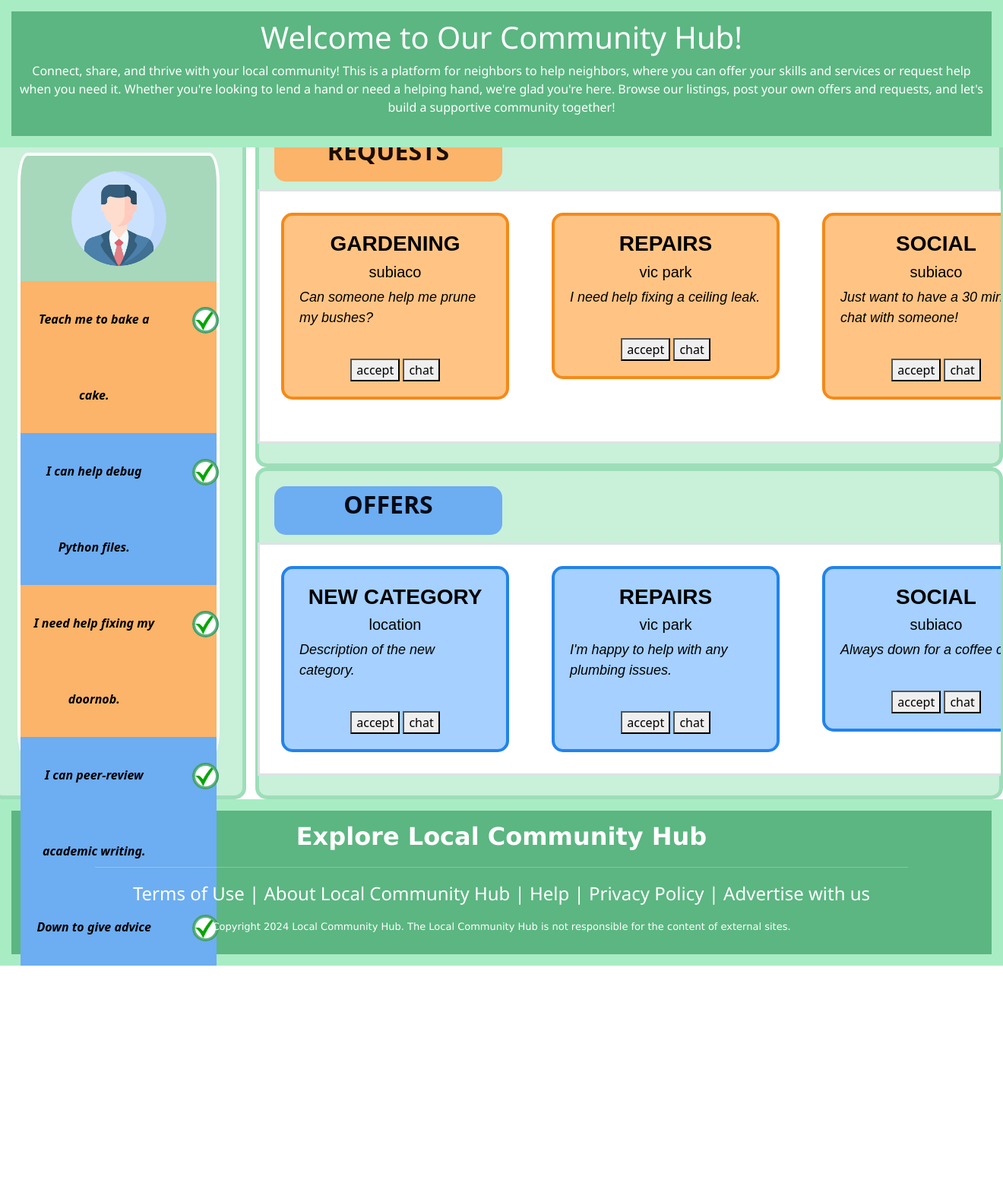
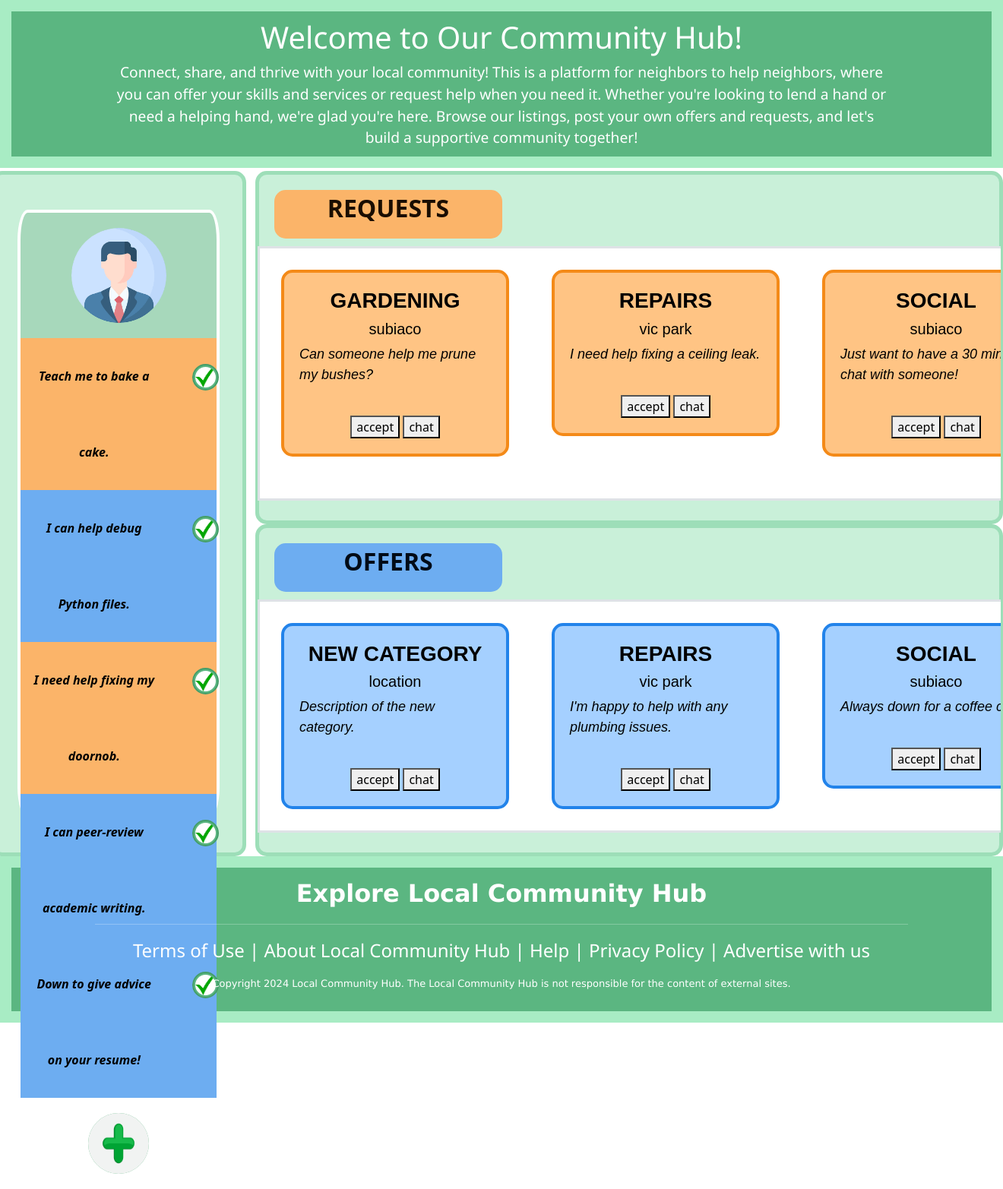
Before and after one commit to Divrr/CITS3403-project, a Flask app: page / in a window 1320 px wide; the page is wider, and only the part inside the window is pictured. Shown: that part at 76% size. Before the commit the page ends 1271 px from the top of that part, so only its background shows below. Run offline with Flask 3, Linux system fonts and the light colour scheme.

Commit message:
Update scrapstyle.css
Changes to the CSS:
1. Enhanced Text Formatting:
    * Font Size: Increased the font size for the .welcome_message class to make the welcome text slightly larger and more readable.

    * Text Alignment: Changed the text alignment to center for the .welcome_message to ensure the text is centrally aligned within the block.

    * Padding and Margin Adjustments: Adjusted padding and margins for the .welcome_message to better center the text and control its width within the block. This prevents the text from extending to the edges and improves visual appeal.

2. Preventing Block Expansion:
    * Overflow Property: Added overflow: hidden; to the .heading class to prevent the fixed block from growing larger than intended, ensuring all content fits neatly within its borders.

3. Fixed Block Positioning and Layering:
    * Position and Width: Ensured the .fixed_heading remains fixed at the top with a width of 100%, covering the full width of the viewport.

    * Z-index: Added a z-index property to ensure the fixed header remains on top of other content when scrolling.

4. Main Content Adjustment:
    * Padding-Top: Increased the padding-top of the <main> tag significantly to 225px to ensure enough vertical space is provided below the fixed header. This change prevents the main content from being obscured by the fixed header, making sure all subsequent content starts well below the header and remains visible.

```diff
--- a/app/static/scrapstyle.css
+++ b/app/static/scrapstyle.css
@@ -9,7 +9,8 @@ body {
     width: 100%;
     padding: 10px;
     border: solid 15px rgb(168, 236, 196);
-    font-family: 'Segoe UI', Tahoma, Geneva, Verdana, sans-serif
+    font-family: 'Segoe UI', Tahoma, Geneva, Verdana, sans-serif;
+    overflow: hidden; /* Keeps contents within the block */
 }
 
 .fixed_heading {
@@ -17,13 +18,19 @@ body {
     top: 0;
     left: 0;
     width: 100%;
+    z-index: 1000; /* Ensures it stays on top of other content */
+}
+
+.welcome_message {
+    margin: 0 auto; /* Centers the text horizontally */
+    font-size: 1.2em; /* Slightly larger font size for better readability */
+    text-align: center; /* Central text alignment */
+    padding: 0 10%; /* Horizontal padding to control text width */
 }
 
 main {
-    padding-top: 150px;
-
-    /* Adjust the padding value to create space below the fixed header */
- }
+    padding-top: 225px; /* Increased to provide adequate space for the fixed header */
+}
 
 .subheading {
     font-size: x-large;
@@ -276,9 +283,6 @@ table {
     margin: 0 auto;
 }
 
-
-/* new styles post-commit here */
-
 .searchbaroffer {
     width: 100%;
     background-color: rgb(136, 209, 167);
```
